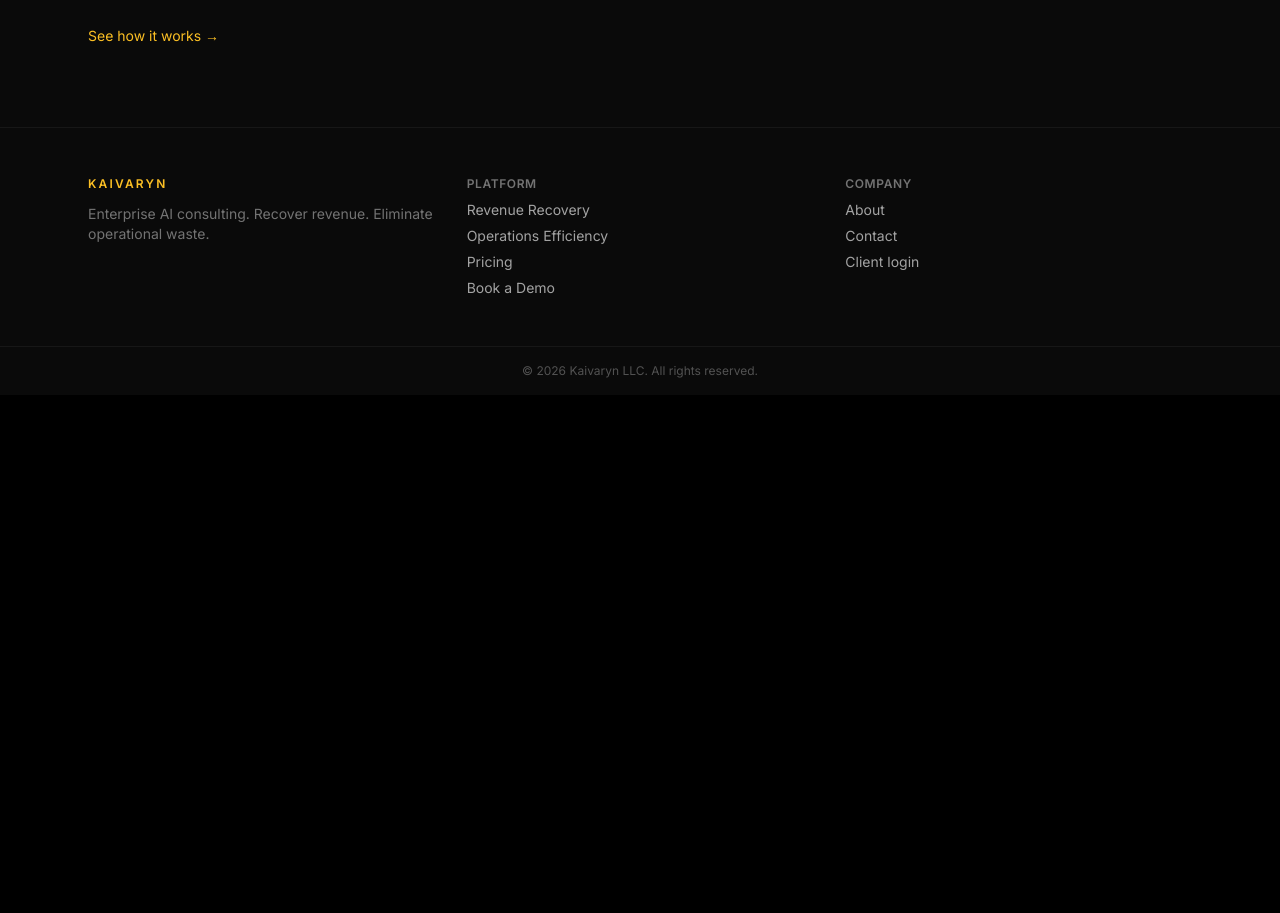
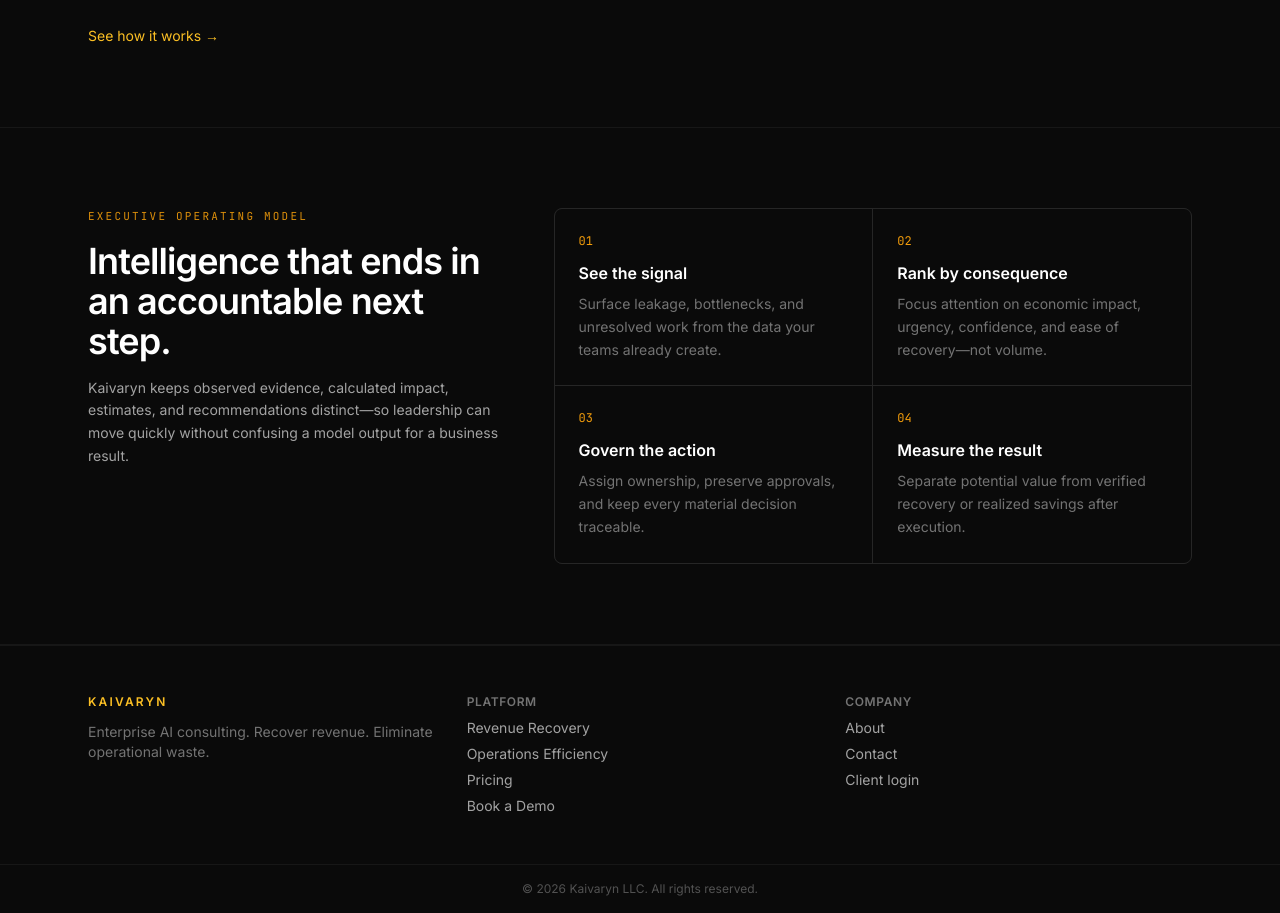
Before and after one commit to curtisbailey98-commits/kaivaryn, a Next.js app: page / in a window 1280 px wide. Shown: the part 1141-2054 px from the top of the page. Before the commit the page ends 1536 px from the top, so only its background shows below. Built offline with nearby package versions, Linux system fonts and the light colour scheme; no server answers.

Commit message:
feat: clarify executive operating model on homepage

```diff
--- a/src/app/(public)/page.tsx
+++ b/src/app/(public)/page.tsx
@@ -80,6 +80,33 @@
           See how it works →
         </Link>
       </section>
+      <section className="border-y border-neutral-900 bg-neutral-950/60">
+        <div className="mx-auto grid max-w-6xl gap-10 px-4 py-20 sm:px-6 lg:grid-cols-[0.8fr_1.2fr] lg:items-start">
+          <div>
+            <p className="font-mono text-[11px] uppercase tracking-[0.2em] text-amber-500/90">Executive operating model</p>
+            <h2 className="mt-4 max-w-lg text-3xl font-semibold tracking-tight text-white sm:text-4xl">
+              Intelligence that ends in an accountable next step.
+            </h2>
+            <p className="mt-4 max-w-lg text-sm leading-relaxed text-neutral-400">
+              Kaivaryn keeps observed evidence, calculated impact, estimates, and recommendations distinct—so leadership can move quickly without confusing a model output for a business result.
+            </p>
+          </div>
+          <div className="grid gap-px overflow-hidden rounded-lg border border-neutral-800 bg-neutral-800 sm:grid-cols-2">
+            {[
+              ["01", "See the signal", "Surface leakage, bottlenecks, and unresolved work from the data your teams already create."],
+              ["02", "Rank by consequence", "Focus attention on economic impact, urgency, confidence, and ease of recovery—not volume."],
+              ["03", "Govern the action", "Assign ownership, preserve approvals, and keep every material decision traceable."],
+              ["04", "Measure the result", "Separate potential value from verified recovery or realized savings after execution."],
+            ].map(([number, title, body]) => (
+              <div key={number} className="bg-neutral-950 p-5 sm:p-6">
+                <p className="font-mono text-xs text-amber-500">{number}</p>
+                <h3 className="mt-3 text-base font-semibold text-white">{title}</h3>
+                <p className="mt-2 text-sm leading-relaxed text-neutral-500">{body}</p>
+              </div>
+            ))}
+          </div>
+        </div>
+      </section>
     </>
   );
 }
```
